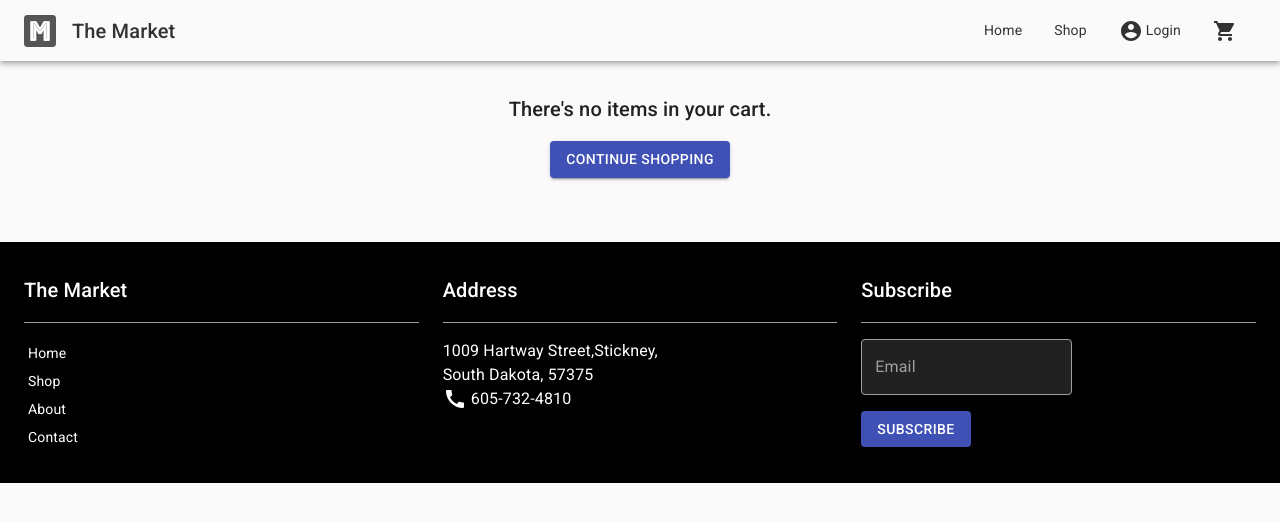
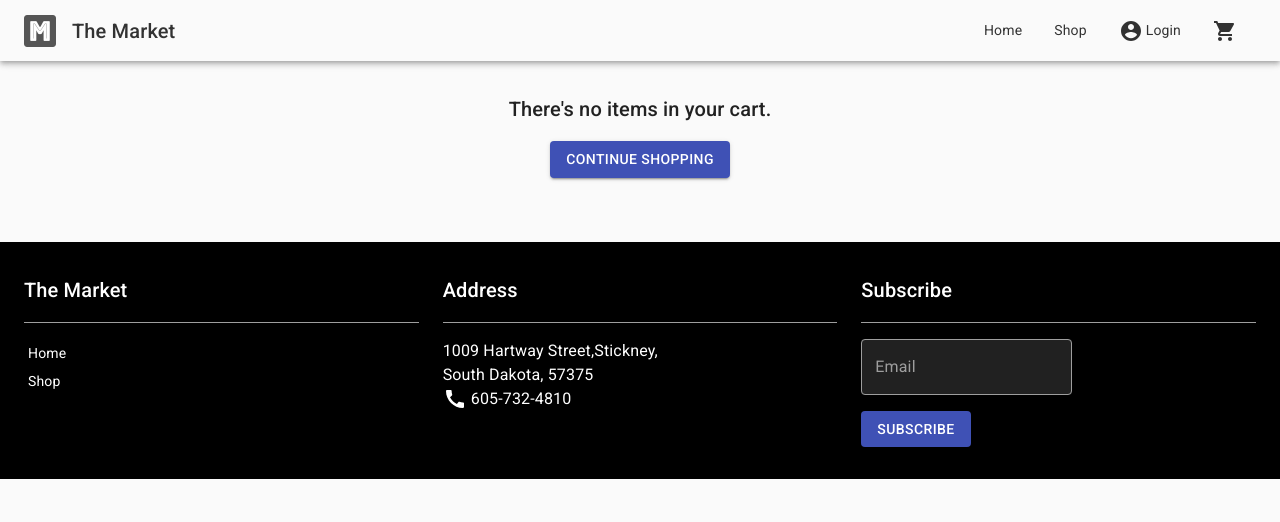
Before and after one commit to bugz3jc/the-market, a React (Create React App) app: page /cart in a window 1280 px wide. Shown: the top 522 px of the page. Built offline with nearby package versions, Linux system fonts and the light colour scheme.

Commit message:
bug fixes

```diff
--- a/src/components/footer.jsx
+++ b/src/components/footer.jsx
@@ -70,17 +70,7 @@ const Footer = (props) => {
             link: '/shop',
             onClick: () => history.push('/shop')
         },
-        {
-            text: 'About',
-            link: '/about',
-            onClick: () => history.push('/about')
-        }
-        ,
-        {
-            text: 'Contact',
-            link: '/contact',
-            onClick: () => history.push('/contact')
-        }
+
     ];
     const classes = useStyles();
     return (
--- a/src/components/productCard.jsx
+++ b/src/components/productCard.jsx
@@ -37,7 +37,7 @@ const ProductCard = (props) => {
       <CardActionArea>
         <CardMedia
           className={classes.media}
-          src={data.image}
+          image={data.image}
           title={data.name}
         />
         <CardContent className={classes.content}>
--- a/src/components/productList.jsx
+++ b/src/components/productList.jsx
@@ -1,7 +1,6 @@
 import React, {useEffect , useState} from 'react';
 import {makeStyles } from '@material-ui/core/styles';
 import ProductCard from './productCard';
-import { Typography } from '@material-ui/core';
 
 const useStyles = makeStyles(theme => ({
 
--- a/src/pages/cart.jsx
+++ b/src/pages/cart.jsx
@@ -99,7 +99,7 @@ const Cart = (props) => {
                                 return (
                                 <TableRow key={k}>
                                     <TableCell>
-                                        <img src={i.image} alt={i.name}/>
+                                        <img src={i.image} alt={i.name} width={150}/>
                                         <Typography variant="body1">
                                             {i.name}
                                         </Typography>
@@ -110,9 +110,10 @@ const Cart = (props) => {
                                     <TableCell align="right">
 
                                         <ButtonGroup color="secondary" size="small">
+
+                                            <Button onClick={() => props.changeQuantity(k, 'minus')}><Remove /></Button>
+                                            <Button disabled className={classes.quantintyEl}>{i.quantity}</Button>
                                             <Button onClick={() => props.changeQuantity(k, 'plus')}><Add /></Button>
-                                            <Button disabled className={classes.quantintyEl}>{i.quantity}</Button>
-                                            <Button onClick={() => props.changeQuantity(k, 'minus')}><Remove /></Button>
                                         </ButtonGroup>
                                     </TableCell>
                                     <TableCell align="right">
--- a/src/pages/index.jsx
+++ b/src/pages/index.jsx
@@ -168,7 +168,7 @@ const Home = (props) => {
                             <Typography variant='h5' align="center">
                                 Featured
                             </Typography>
-                        <ProductList category={1} row={1}/>
+                        <ProductList  row={1}/>
                         <ButtonBase focusRipple className={classes.cta} onClick={ () => history.push('/shop')}>
                                 SHOP NOW
                         </ButtonBase>
```
Also changed, not shown: 13 other files (tests, documents, lock files or other folders).
